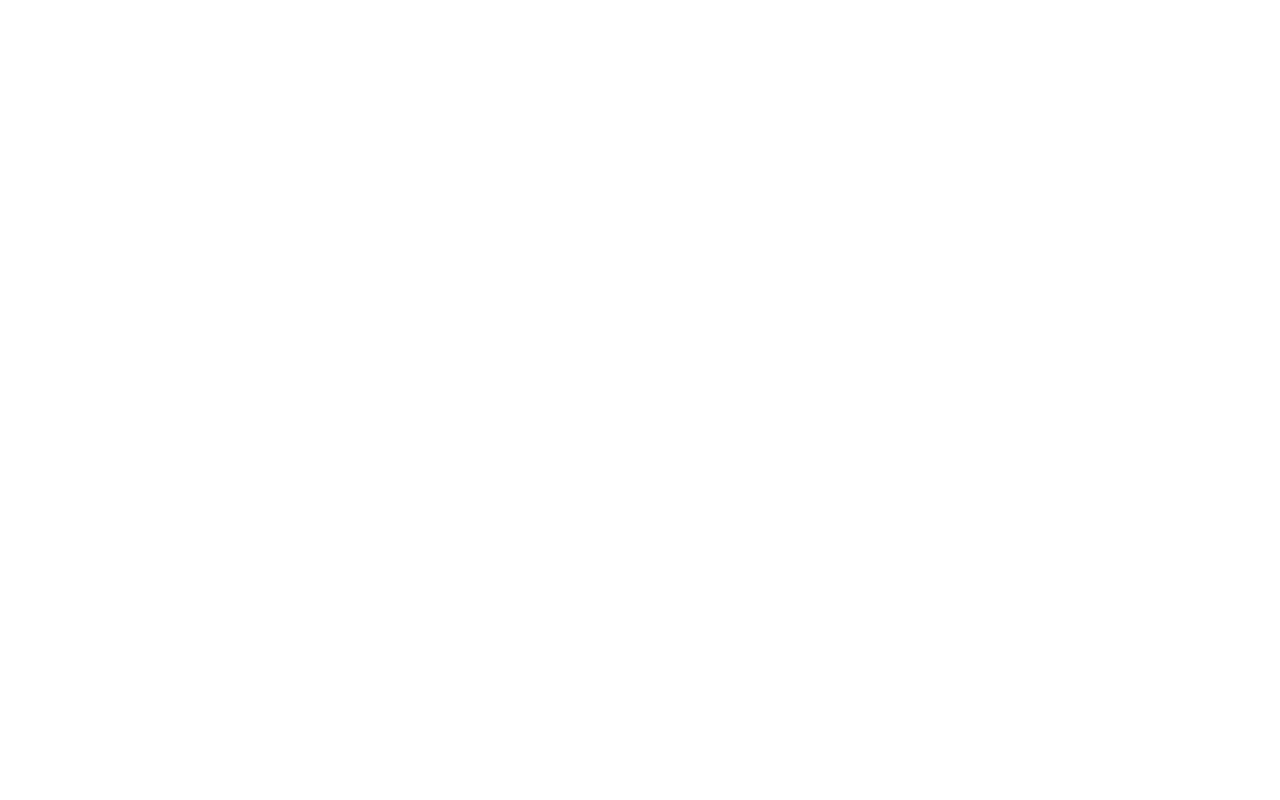
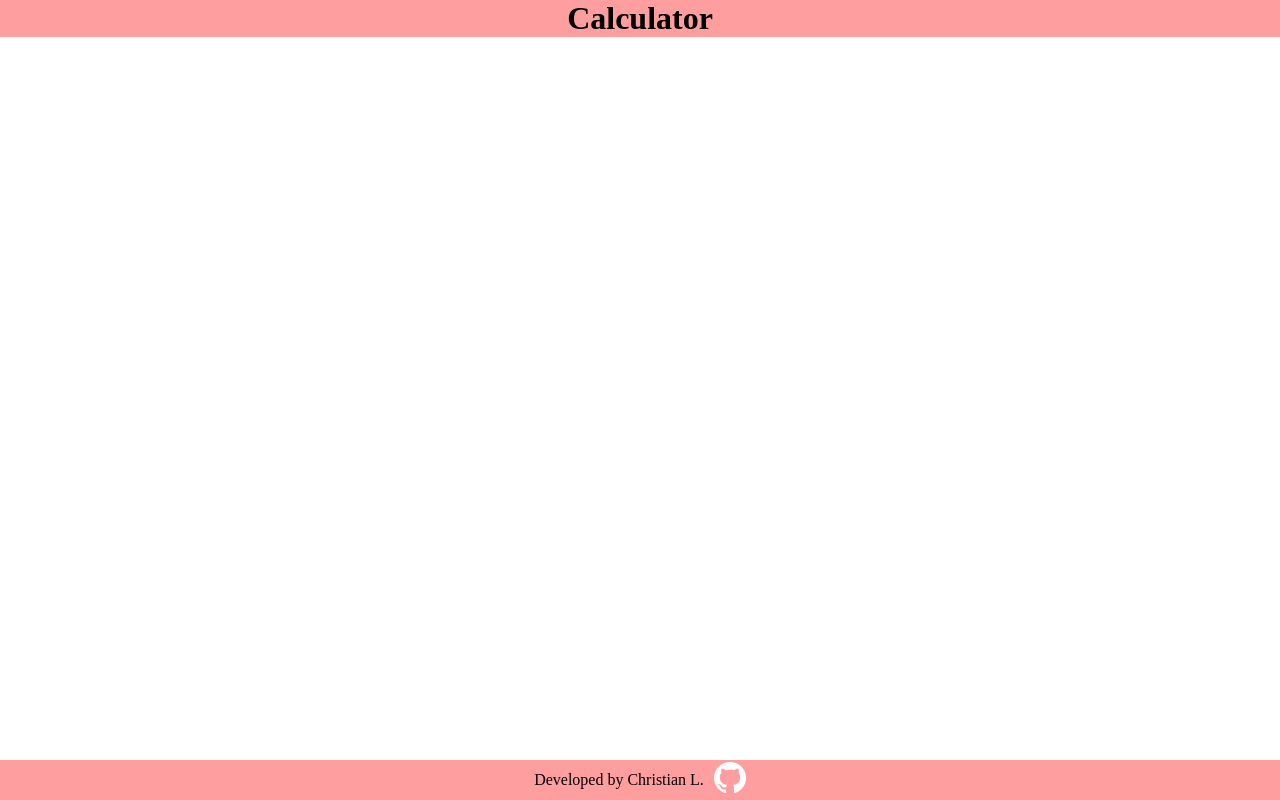
Before and after one commit to LucianiChristian/calculator, a plain HTML site: page calculator.html in a window 1280 px wide. Drawn offline with Linux system fonts and the light colour scheme.

Commit message:
Started basic calculator HTML. Left off on fixing the footer.

```diff
--- a/calculator.html
+++ b/calculator.html
@@ -5,9 +5,24 @@
     <meta http-equiv="X-UA-Compatible" content="IE=edge">
     <meta name="viewport" content="width=device-width, initial-scale=1.0">
     <script src="script.js"></script>
-    <title>Document</title>
+    <link rel="stylesheet" href="style.css">
+    <title>Calculator</title>
 </head>
 <body>
+    <header>
+        <h1>Calculator</h1>
+    </header>
+
+    <div id="calculator-housing">
+
+    </div>
+
+    <footer>
+        <p>Developed by Christian L.</p>
+        <a href="https://github.com/LucianiChristian">
+            <img src="images/GitHub-Mark-Light-32px.png" alt="GitHub Logo">
+        </a>
+    </footer>
 
 </body>
 </html>
--- /dev/null
+++ b/style.css
@@ -0,0 +1,35 @@
+/* Temporary Styling For Visibility */
+header, footer {
+    background-color: #ff000061;
+}
+
+* {
+    padding: 0;
+    margin: 0;
+    box-sizing: border-box;
+}
+
+body {
+    display: flex;
+    flex-direction: column;
+    justify-content: space-between;
+
+    min-height: 100vh;
+}
+
+header {
+    text-align: center;
+}
+
+footer {
+    display: flex;
+    justify-content: center;
+    align-items: center;
+    gap: 10px;
+
+    padding: 2px;
+}
+
+.calculator-housing {
+    flex: 1;
+}
```
Also changed, not shown: images/GitHub-Mark-Light-32px.png (added).
